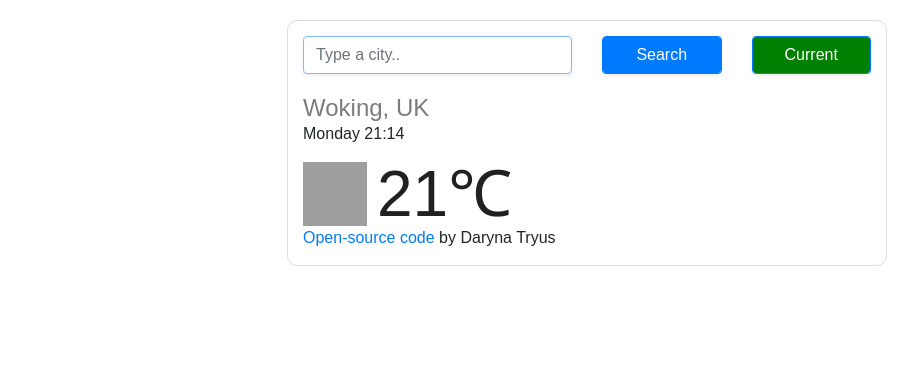
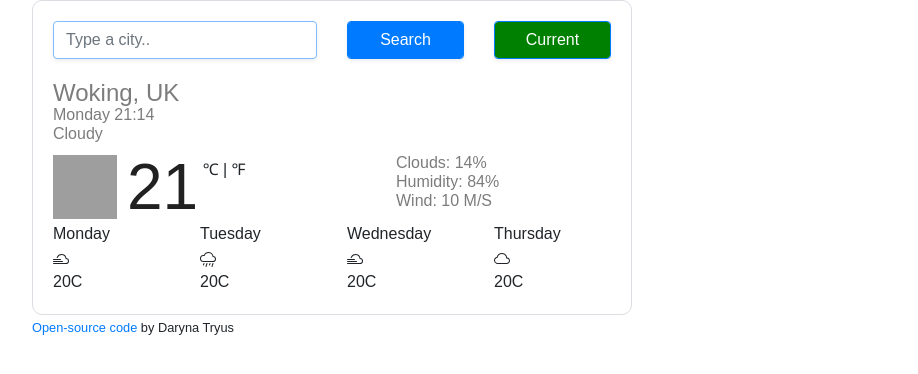
Before and after one commit to Daka-dakar/weather-app, a website built with Parcel: page index.html in a window 1280 px wide. Shown: the whole page, without its empty margins (53-971 px from the left). Built offline with nearby package versions, Linux system fonts and the light colour scheme; grey boxes are pictures that could not be loaded.

Commit message:
delated footer, changed class 'temperature', added some description

```diff
--- a/index.html
+++ b/index.html
@@ -17,6 +17,7 @@
   </head>
   <body>
     <div class="container">
+      <div class="weather-app-wrapper">
         <div class="weather-app">
           <form class="search-form">
             <div class="row">
@@ -48,29 +49,77 @@
               </div>
             </div>
           </form>
-        <h1 id="city">
-          Woking, UK
-        </h1>
-          <p id="dateTime">
-            Wednesday 22:00
-          </p>
+          <h1 id="city">Woking, UK</h1>
+          <ul>
+            <li id="dateTime">Wednesday 22:00</li>
+            <li id="Description">Cloudy</li>
+          </ul>
           <div class="row">
-          <div class="col-6">
-            <div class="clearfix">
+            <div class="col-7">
+              <div class="d-flex weather-temperature">
                 <img
                   src="https://ssl.gstatic.com/onebox/weather/64/partly_cloudy.png"
                   alt="Cloudy icon"
                   class="weather-icon float-left"
                 />
                 <div class="float-left">
-                <span class="temperature">21℃</span>
+                  <strong class="temperature">21</strong
+                  ><span class="units"> ℃ | ℉</span>
                 </div>
               </div>
             </div>
+            <div class="col-5">
+              <ul>
+                <li id="Clouds">Clouds: 14%</li>
+                <li id="Humidity">Humidity: 84%</li>
+                <li id="Wind">Wind: 10 m/s</li>
+              </ul>
+            </div>
+          </div>
+          <div class="row">
+        <div class="col-3">
+          Monday
+          <br />
+          <svg id = "firstDay" xmlns="http://www.w3.org/2000/svg" width="16" height="16" fill="currentColor" class="bi bi-cloud-fog2" viewBox="0 0 16 16">
+            <path d="M8.5 4a4.002 4.002 0 0 0-3.8 2.745.5.5 0 1 1-.949-.313 5.002 5.002 0 0 1 9.654.595A3 3 0 0 1 13 13H.5a.5.5 0 0 1 0-1H13a2 2 0 0 0 .001-4h-.026a.5.5 0 0 1-.5-.445A4 4 0 0 0 8.5 4zM0 8.5A.5.5 0 0 1 .5 8h7a.5.5 0 0 1 0 1h-7a.5.5 0 0 1-.5-.5zm0 2a.5.5 0 0 1 .5-.5h9a.5.5 0 0 1 0 1h-9a.5.5 0 0 1-.5-.5z"/>
+          </svg>
+          <br />
+                20C
+        </div>
+        <div class="col-3">
+            Tuesday
+            <br />
+            <svg id = "secondDay" xmlns="http://www.w3.org/2000/svg" width="16" height="16" fill="currentColor" class="bi bi-cloud-rain" viewBox="0 0 16 16">
+              <path d="M4.158 12.025a.5.5 0 0 1 .316.633l-.5 1.5a.5.5 0 0 1-.948-.316l.5-1.5a.5.5 0 0 1 .632-.317zm3 0a.5.5 0 0 1 .316.633l-1 3a.5.5 0 0 1-.948-.316l1-3a.5.5 0 0 1 .632-.317zm3 0a.5.5 0 0 1 .316.633l-.5 1.5a.5.5 0 0 1-.948-.316l.5-1.5a.5.5 0 0 1 .632-.317zm3 0a.5.5 0 0 1 .316.633l-1 3a.5.5 0 1 1-.948-.316l1-3a.5.5 0 0 1 .632-.317zm.247-6.998a5.001 5.001 0 0 0-9.499-1.004A3.5 3.5 0 1 0 3.5 11H13a3 3 0 0 0 .405-5.973zM8.5 2a4 4 0 0 1 3.976 3.555.5.5 0 0 0 .5.445H13a2 2 0 0 1 0 4H3.5a2.5 2.5 0 1 1 .605-4.926.5.5 0 0 0 .596-.329A4.002 4.002 0 0 1 8.5 2z"/>
+            </svg>
+            <br />
+                20C
+          </div>
+          <div class="col-3">
+              Wednesday
+              <br />
+              <svg id = "thirdDay" xmlns="http://www.w3.org/2000/svg" width="16" height="16" fill="currentColor" class="bi bi-cloud-fog2" viewBox="0 0 16 16">
+                <path d="M8.5 4a4.002 4.002 0 0 0-3.8 2.745.5.5 0 1 1-.949-.313 5.002 5.002 0 0 1 9.654.595A3 3 0 0 1 13 13H.5a.5.5 0 0 1 0-1H13a2 2 0 0 0 .001-4h-.026a.5.5 0 0 1-.5-.445A4 4 0 0 0 8.5 4zM0 8.5A.5.5 0 0 1 .5 8h7a.5.5 0 0 1 0 1h-7a.5.5 0 0 1-.5-.5zm0 2a.5.5 0 0 1 .5-.5h9a.5.5 0 0 1 0 1h-9a.5.5 0 0 1-.5-.5z"/>
+              </svg>
+              <br />
+                20C
+            </div>
+            <div class="col-3">
+                Thursday
+                <br />
+                <svg id ="fourthDay" xmlns="http://www.w3.org/2000/svg" width="16" height="16" fill="currentColor" class="bi bi-cloud" viewBox="0 0 16 16">
+                  <path d="M4.406 3.342A5.53 5.53 0 0 1 8 2c2.69 0 4.923 2 5.166 4.579C14.758 6.804 16 8.137 16 9.773 16 11.569 14.502 13 12.687 13H3.781C1.708 13 0 11.366 0 9.318c0-1.763 1.266-3.223 2.942-3.593.143-.863.698-1.723 1.464-2.383zm.653.757c-.757.653-1.153 1.44-1.153 2.056v.448l-.445.049C2.064 6.805 1 7.952 1 9.318 1 10.785 2.23 12 3.781 12h8.906C13.98 12 15 10.988 15 9.773c0-1.216-1.02-2.228-2.313-2.228h-.5v-.5C12.188 4.825 10.328 3 8 3a4.53 4.53 0 0 0-2.941 1.1z"/>
+                </svg>
+                <br />
+                20C
+              </div>
+        </div>
+      </div>
+      <small>
+        <a href="https://github.com/Daka-dakar/weather-app">Open-source code</a>
+        by Daryna Tryus
+      </small>
     </div>
     <script src="index.js"></script>
   </body>
-  <footer>
-    <a href="https://github.com/Daka-dakar/weather-app">Open-source code</a> by Daryna Tryus
-  </footer>
 </html>
--- a/index.js
+++ b/index.js
@@ -10,12 +10,24 @@ function searchCity(city) {
   axios.get(apiUrl).then(showTemperature);
 }
 function showTemperature(response) {
-  let showtemperature = Math.round(response.data.main.temp) + "℃";
+  let showtemperature = Math.round(response.data.main.temp);
   let temperature = document.querySelector(".temperature");
   temperature.innerHTML = showtemperature;
 
   let showCityName = document.querySelector("#city");
   showCityName.innerHTML = response.data.name;
+
+  let showDescription = document.querySelector("#Description");
+  showDescription.innerHTML = response.data.weather[0].description;
+
+  let showHumidity = document.querySelector("#Humidity");
+  showHumidity.innerHTML = `Humidity: ${response.data.main.humidity}%`;
+
+  //let showWind = document.querySelector("#Wind");
+  //showWind.innerHTML = `Wind: ${response.data.wind.speed}m/s`;
+
+  //let showClouds = document.querySelector("#Clouds");
+  //showClouds.innerHTML = `Clouds: ${response.data.clouds.all}%`;
 }
 let buttonSearch = document.querySelector("#search");
 buttonSearch.addEventListener("click", search);
--- a/style.css
+++ b/style.css
@@ -18,18 +18,22 @@ ul {
 li {
   color: #7c7c7c;
   font-size: 16px;
+  text-transform: capitalize;
   font-weight: 100;
   height: 19px;
   line-height: 1;
   list-style: none;
 }
+.weather-app-wrapper {
+  max-width: 600px;
+  margin: 20px auto 5 auto;
+}
 
 .weather-app {
   border: 1px solid #dadde1;
-  padding: 15px;
-  margin: 20px auto;
+  padding: 20px;
+
   border-radius: 10px;
-  max-width: 600px;
 }
 
 .weather-icon {
@@ -56,7 +60,3 @@ li {
 #current {
   background-color: green;
 }
-#footer {
-  color: grey;
-  font-size: small;
-}
```
Lines whose indentation alone changed are shown as unchanged.
